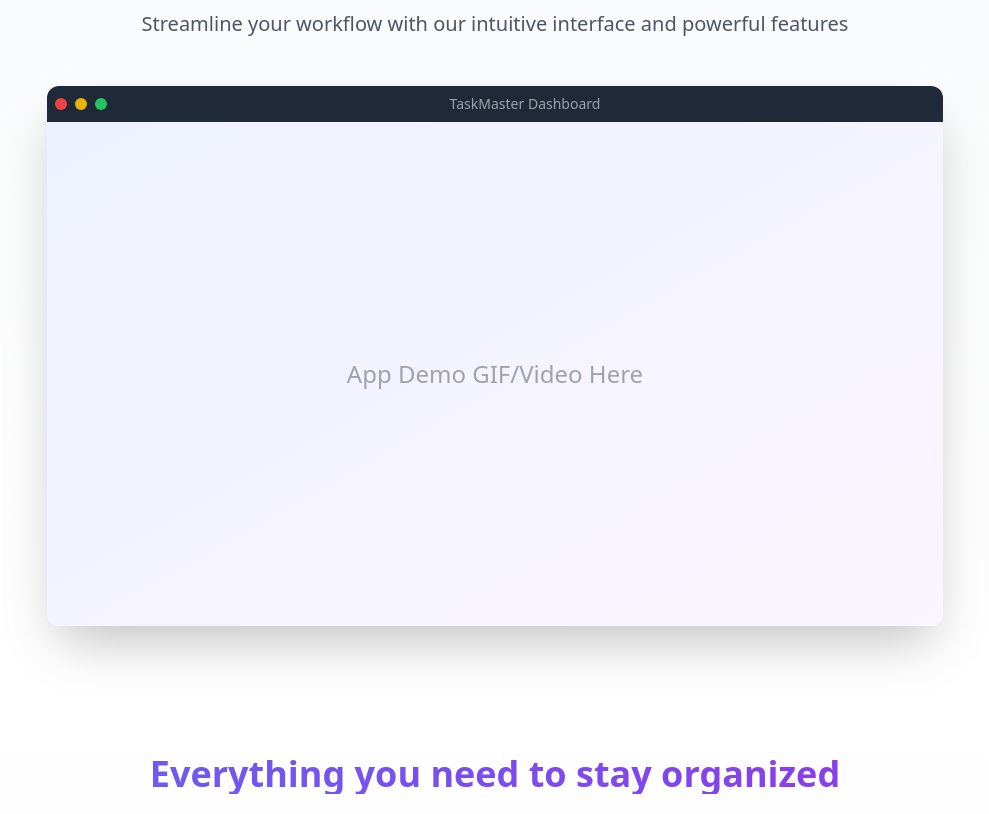
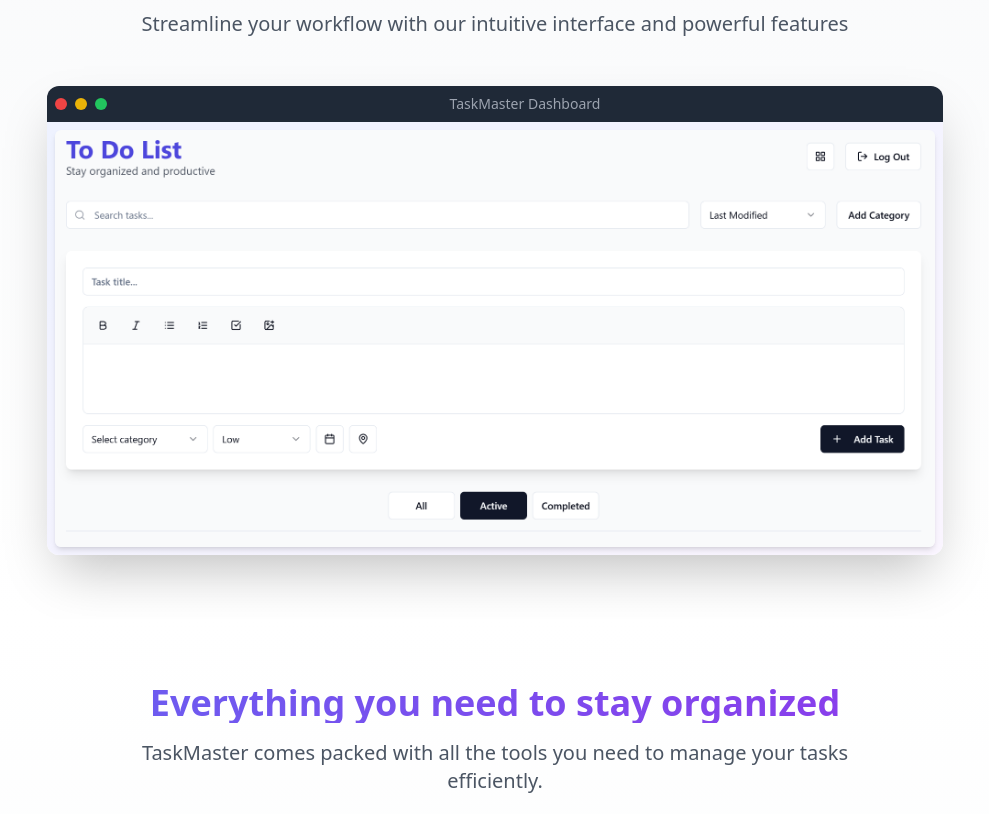
Before and after one commit to Omerfishel/todo-list-omer, a React (Vite) app: page / in a window 1280 px wide. Shown: the part 680-1494 px from the top of the page, without its empty margins (145-1134 px from the left). Built offline with nearby package versions, Linux system fonts and the light colour scheme.

Commit message:
Update landing page demo
Update the landing page to include a demo photo of the app.

```diff
--- a/src/pages/Landing.tsx
+++ b/src/pages/Landing.tsx
@@ -163,8 +163,12 @@ export function Landing() {
               <div className="w-3 h-3 rounded-full bg-green-500"></div>
               <div className="flex-1 text-gray-400 text-sm ml-2">TaskMaster Dashboard</div>
             </div>
-            <div className="bg-gradient-to-br from-indigo-50 to-purple-50 aspect-video flex items-center justify-center">
-              <div className="text-2xl text-gray-400">App Demo GIF/Video Here</div>
+            <div className="bg-gradient-to-br from-indigo-50 to-purple-50 p-2">
+              <img
+                src="/lovable-uploads/cf50abd6-a33c-4713-bbc6-1ace7702b810.png"
+                alt="TaskMaster App Interface"
+                className="w-full h-auto rounded-md shadow-md transform hover:scale-[1.01] transition-transform duration-300"
+              />
             </div>
           </div>
         </div>
```
Also changed, not shown: public/lovable-uploads/cf50abd6-a33c-4713-bbc6-1ace7702b810.png (added).
